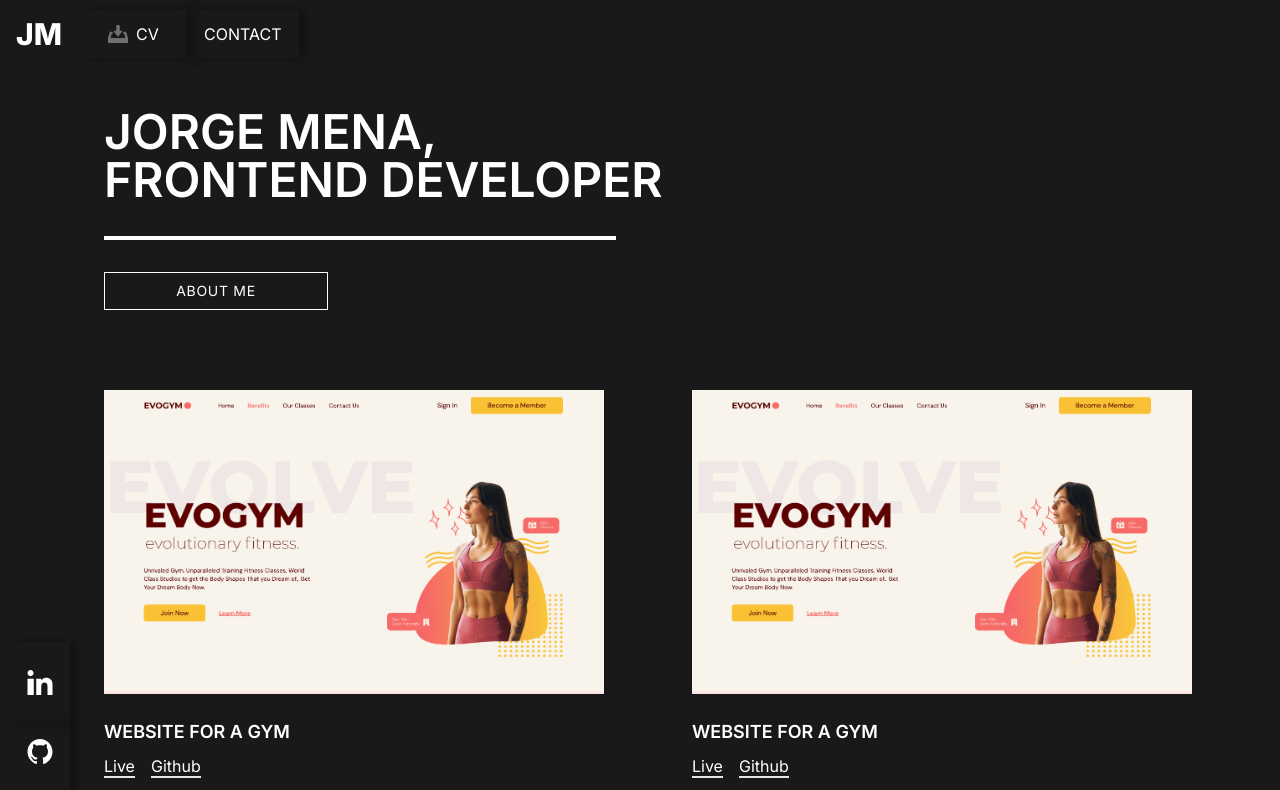
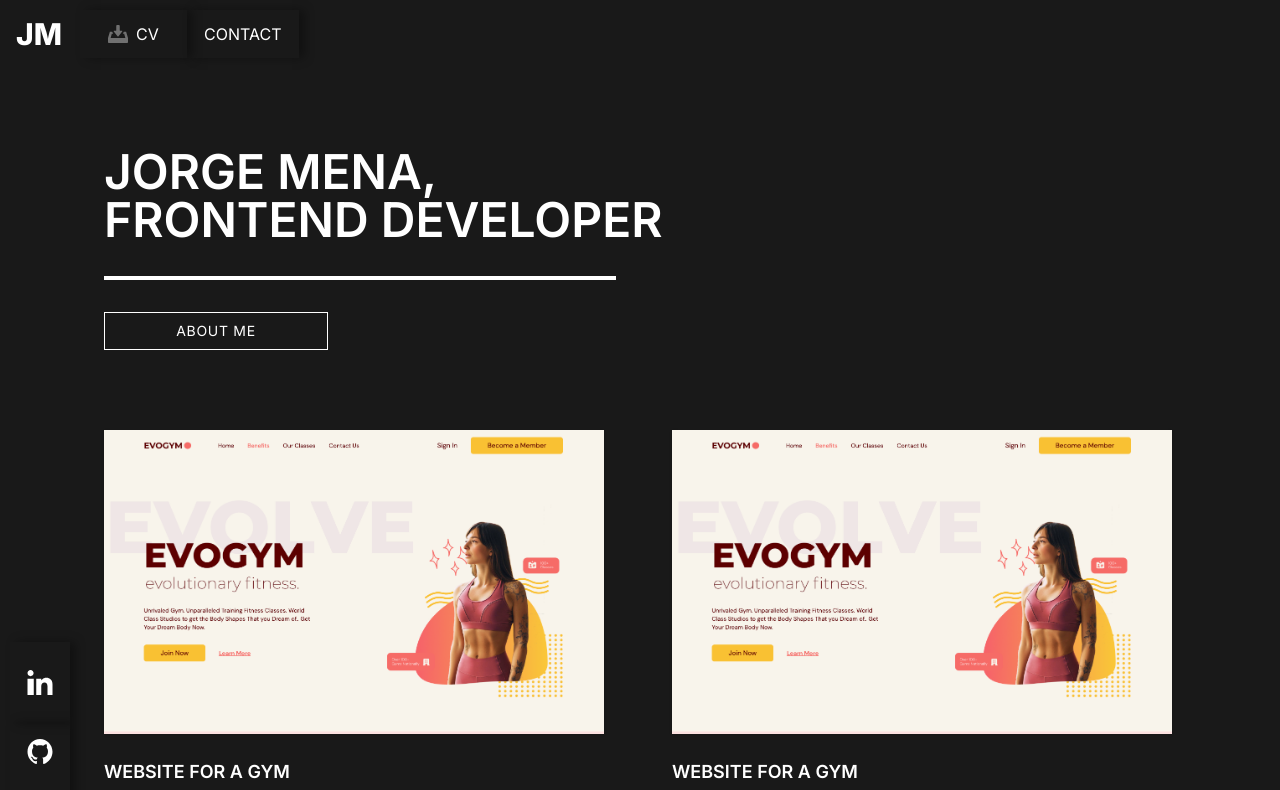
Before and after one commit to aljorgevi/nextjs-ts-portfolio, a Next.js app: page / in a window 1280 px wide. Shown: the top 790 px of the page. Built offline with nearby package versions, Linux system fonts and the light colour scheme.

Commit message:
change css

```diff
--- a/src/app/layout.tsx
+++ b/src/app/layout.tsx
@@ -14,7 +14,7 @@ export default function RootLayout({ children }: { children: React.ReactNode })
 		<html lang='en'>
 			<body className={inter.className}>
 				<TopNavbar />
-				<main className='pl-[4rem]'> {children}</main>
+				<main className='p-10 md:pl-[4rem]'> {children}</main>
 			</body>
 		</html>
 	)
```
